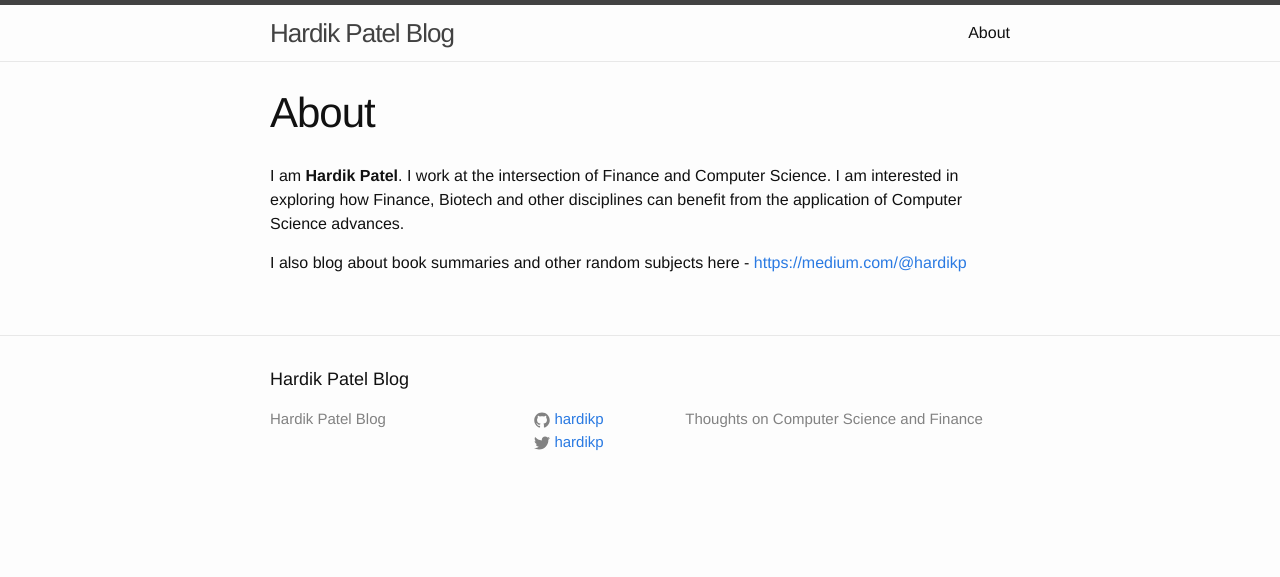
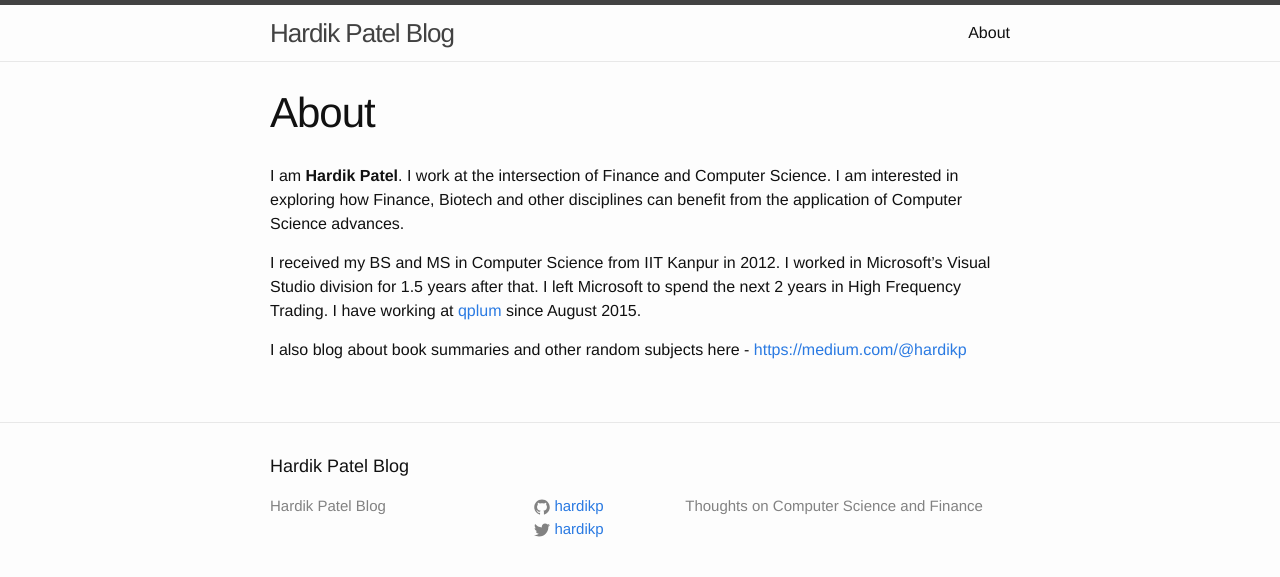
Before and after one commit to hardikp/hardikp.github.io, a Jekyll site: the page built from about.md, in a window 1280 px wide. Shown: the top 577 px of the page. Built offline with Jekyll 4.4.1, drawn with Linux system fonts in a browser that asks for light colours.

Commit message:
Minor change

```diff
--- a/about.md
+++ b/about.md
@@ -6,4 +6,6 @@
 
 I am **Hardik Patel**. I work at the intersection of Finance and Computer Science. I am interested in exploring how Finance, Biotech and other disciplines can benefit from the application of Computer Science advances.
 
+I received my BS and MS in Computer Science from IIT Kanpur in 2012. I worked in Microsoft's Visual Studio division for 1.5 years after that. I left Microsoft to spend the next 2 years in High Frequency Trading. I have working at [qplum](https://www.qplum.co/) since August 2015.
+
 I also blog about book summaries and other random subjects here - [https://medium.com/@hardikp](https://medium.com/@hardikp)
```
